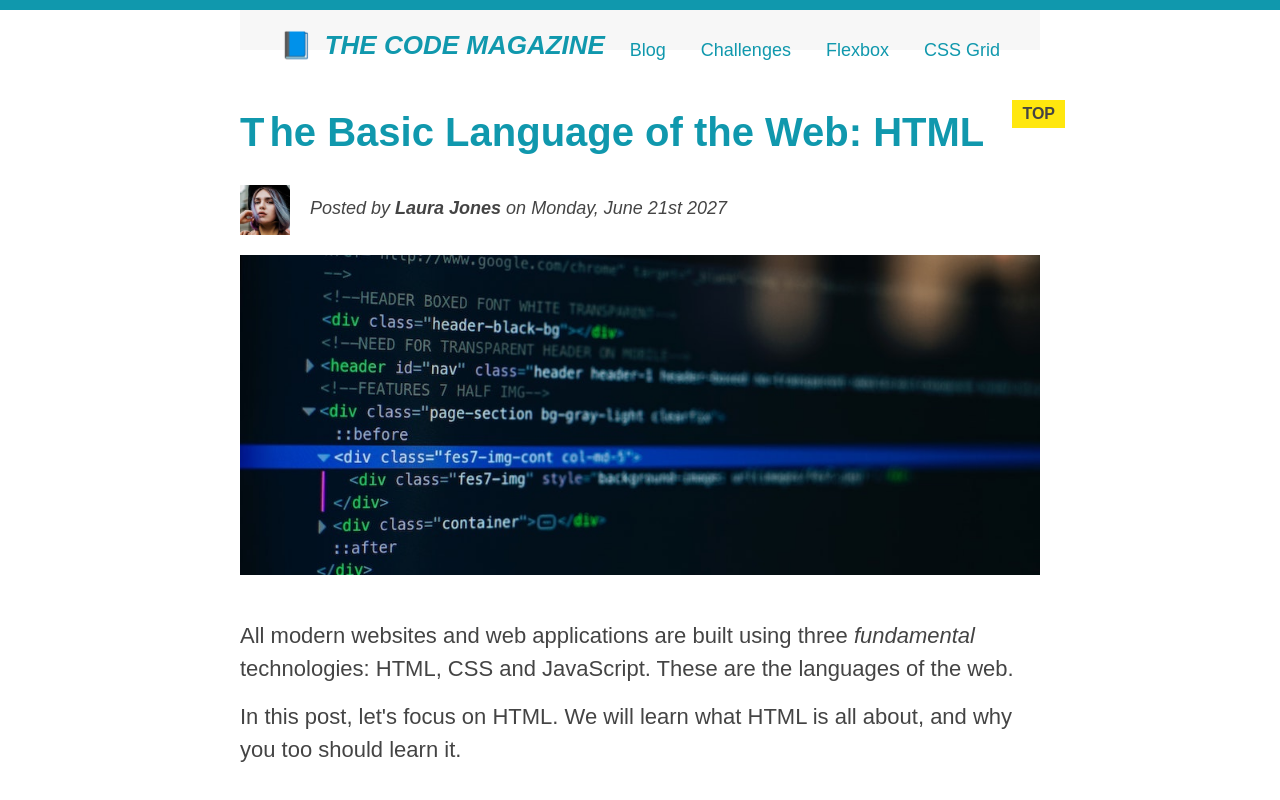
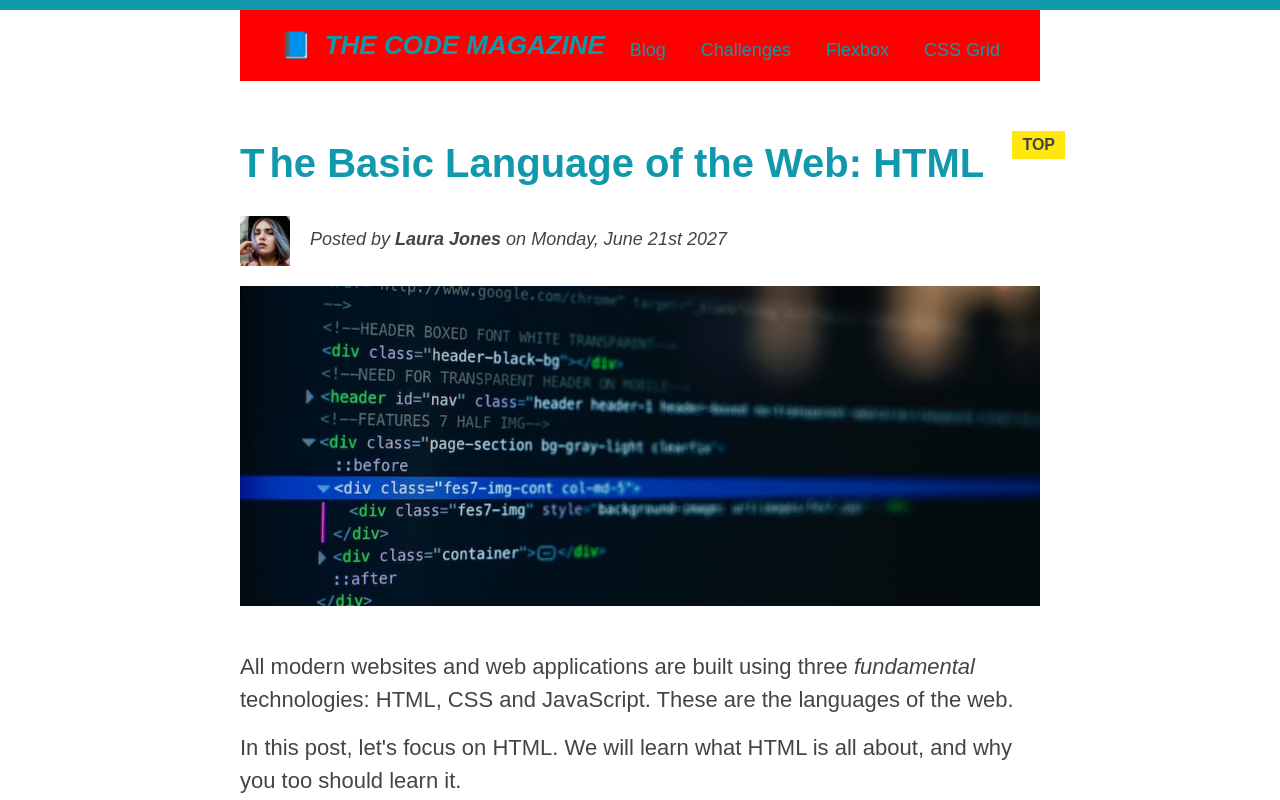
Before and after one commit to profpoochie/building_responsive_site, a plain HTML site: page 03-CSS-Fundamentals/index.html in a window 1280 px wide. Shown: the top 800 px of the page. Drawn offline with Linux system fonts and the light colour scheme.

Commit message:
clearing floats

```diff
--- a/03-CSS-Fundamentals/index.html
+++ b/03-CSS-Fundamentals/index.html
@@ -16,7 +16,7 @@
     -->
 
     <div class="container">
-      <header class="main-header">
+      <header class="main-header clearfix">
         <h1>📘 The Code Magazine</h1>
 
         <nav>
@@ -26,7 +26,8 @@
           <a href="#">Flexbox</a>
           <a href="#">CSS Grid</a>
         </nav>
-        <!-- <p>Test Paragraph</p> -->
+
+        <!-- <div class="clear"></div> -->
       </header>
 
       <article>
--- a/03-CSS-Fundamentals/style.css
+++ b/03-CSS-Fundamentals/style.css
@@ -22,6 +22,7 @@ body {
 
 .main-header {
   background-color: #f7f7f7;
+  background-color: red;
   /* padding: 20px;
   padding-left: 40px;
   padding-right: 40px; */
@@ -274,3 +275,13 @@ h1 {
 nav {
   float: right;
 }
+
+.clear {
+  clear: both;
+}
+
+.clearfix::after {
+  clear: both;
+  content: "";
+  display: block;
+}
```
